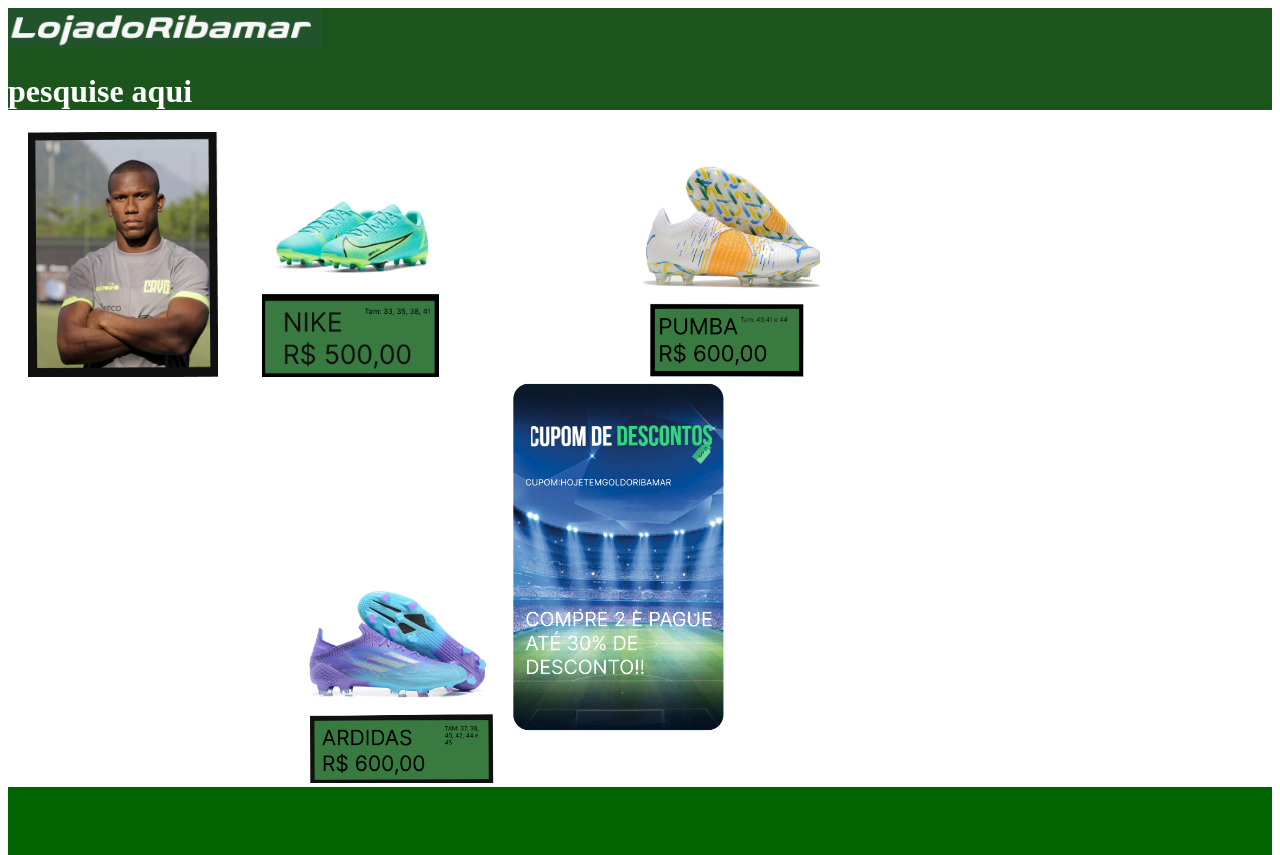
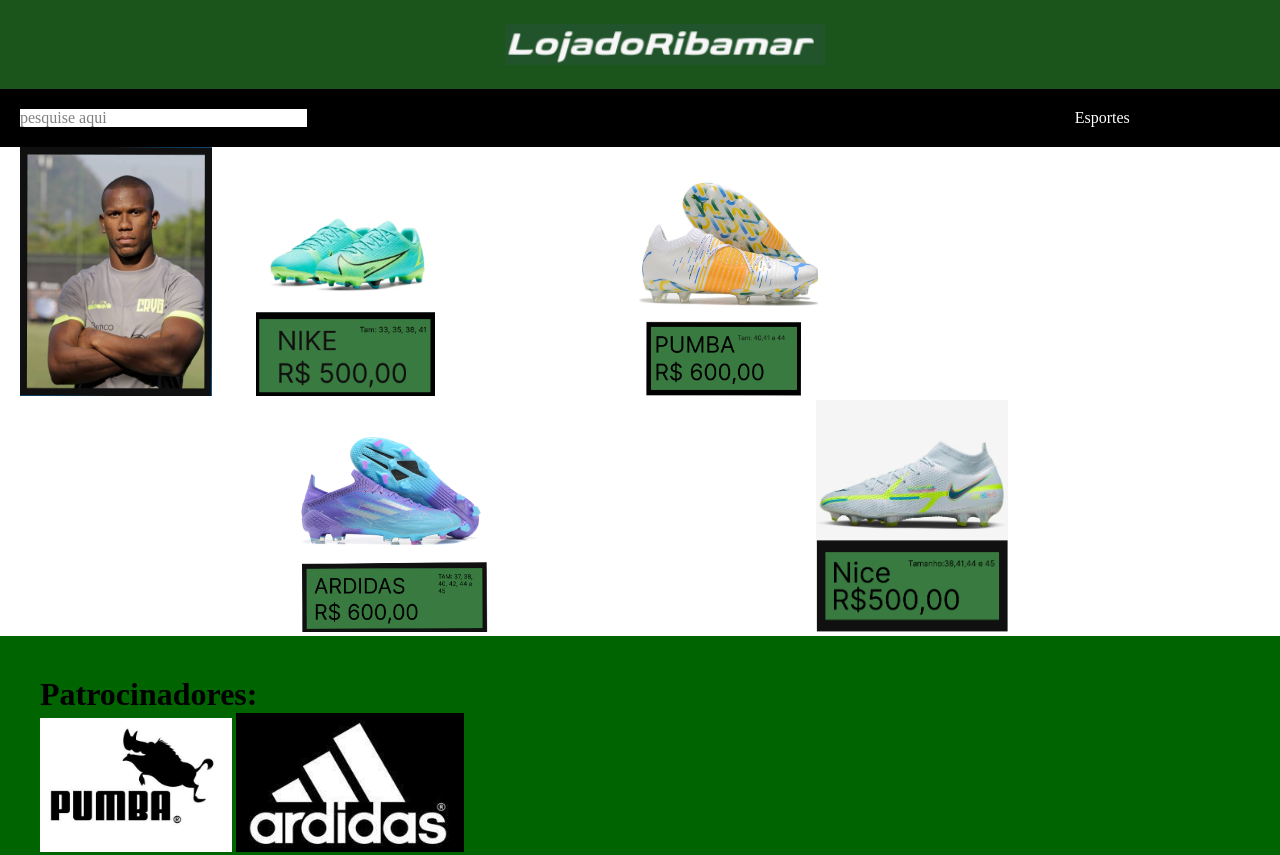
Before and after one commit to junindugrau/site-lojadoribamar, a plain HTML site: page site-lojadoribamar-main/index.html in a window 1280 px wide. Shown: the top 855 px of the page. Drawn offline with Linux system fonts and the light colour scheme.

Commit message:
Add files via upload

```diff
--- a/site-lojadoribamar-main/index.html
+++ b/site-lojadoribamar-main/index.html
@@ -10,14 +10,18 @@
 <body>
 <header class="cabeçalho">
 
-    <img src="Captura de tela_2023-05-18_14-08-35.png" alt="">
 
-    <h1 class="abadepesquisa">pesquise aqui</h1>
+    <img class=lojadoribamar src="Captura de tela_2023-05-18_14-08-35.png" alt="">
 
 
 </header>
 
-<img class= cabeçalho-imagem src="Captura de Tela (3).png" alt="">
+<section class="preto">
+    <li class="pesquisar">pesquise aqui</li>
+    <li class="Esportes">Esportes</li>
+</section>
+
+<img class= cabeçalho-imagem src="Captura de tela_2023-05-25_13-36-19.png" alt="">
 
     <img class="Produtos1" src="Captura de Tela (5).png" alt="">
 
@@ -25,7 +29,8 @@
 
     <img class= produtos3 src="Captura de Tela (9).png" alt="">
 
-    <img class="descontos"  src="Captura de tela_2023-05-11_13-24-42.png" alt="">
+
+    <img class="produtos4" src="Captura de tela_2023-05-25_14-33-30.png" alt="">
 </body>
 <footer>
 
--- a/site-lojadoribamar-main/style.css
+++ b/site-lojadoribamar-main/style.css
@@ -1,13 +1,47 @@
+*{
+    margin: 0;
+    padding: 0;
+}
+
+.preto{
+    background-color: black;
+    padding: 20px;
+    display: flex;
+
+}
+
+
+
 .cabeçalho{
     margin: 0;
-    padding: 0;
+    padding: 24px 0;
     background-color:rgb(27, 85, 27);
+    display: flex;
+    justify-content: center;
+
 }
 
-.abadepesquisa{
-    justify-content: center;
+.lojadoribamar{
+    width: 25%;
+
+padding-left: 50px;
+}
+
+
+
+.pesquisar{
+    background-color: white;
+   padding-right: 200px ;
+
+    display: inline-block;
+    color: gray;
+
+
+}
+.Esportes{
     color: white;
-
+    display: inline-block;
+    padding-left: 60vmax;
 }
 
 
@@ -34,11 +68,19 @@ padding-left: 200px;
     width: 15%;
     padding-left: 300px;
 }
-.descontos{
-    width: 18%;
-padding-bottom: 50px ;
+
+
+
+
+
+.produtos4{
+
+width: 15%;
+padding-left: 320px;
+
 
 }
+
 .ardidas{
     width: 19%;
 
@@ -48,8 +90,8 @@ padding-bottom: 50px ;
 }
 .patrocinadores{
     background-color: darkgreen;
-    padding: 50px;
-    padding-left: 50px;
+    padding: 40px;
+    padding-left: 40px;
 }
 .sóvai{
     color: black;
```
Also changed, not shown: site-lojadoribamar-main/Captura de tela_2023-05-25_13-36-19.png (added), site-lojadoribamar-main/Captura de tela_2023-05-25_14-33-30.png (added).
